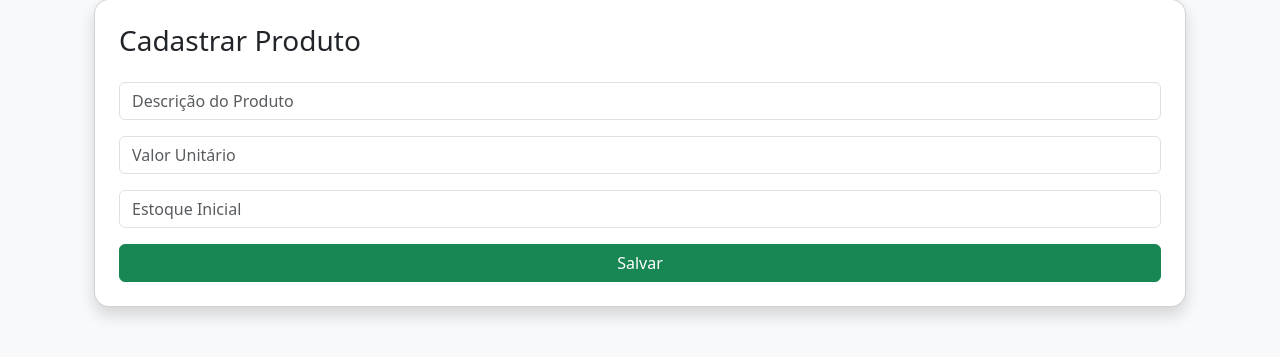
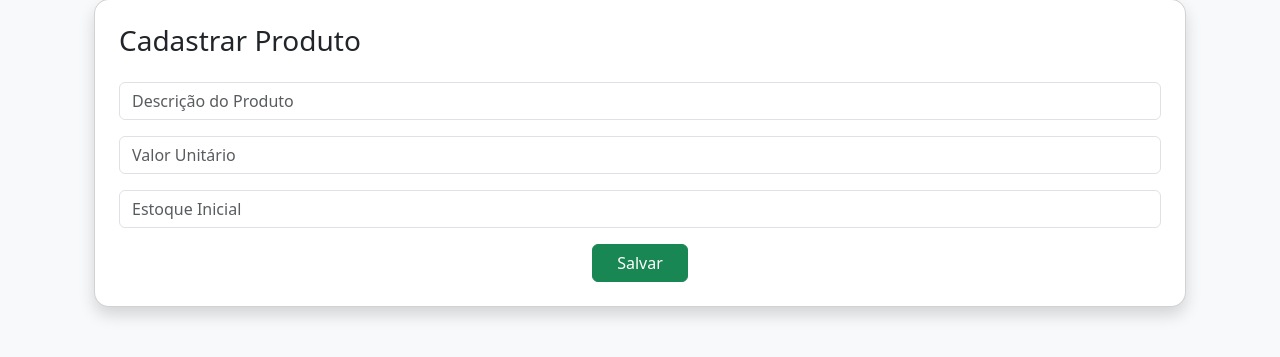
Before and after one commit to CristianoAds2025/sistema_quermesse, a Flask app: page /produtos in a window 1280 px wide. Shown: the part 193-550 px from the top of the page. Run offline with Flask 3, Linux system fonts and the light colour scheme; the visitor is signed in with stand-in values (Sample User, id 1); data that the repository does not hold is empty; some libraries are stand-ins or nearby versions.

Commit message:
Update produtos.html

```diff
--- a/templates/produtos.html
+++ b/templates/produtos.html
@@ -58,8 +58,8 @@
                            placeholder="Estoque Inicial"
                            required>
 
-                    <div class="d-grid">
-                        <button class="btn btn-success">Salvar</button>
+                    <div class="text-center">
+                        <button class="btn btn-success px-4">Salvar</button>
                     </div>
                 </form>
             </div>
```
